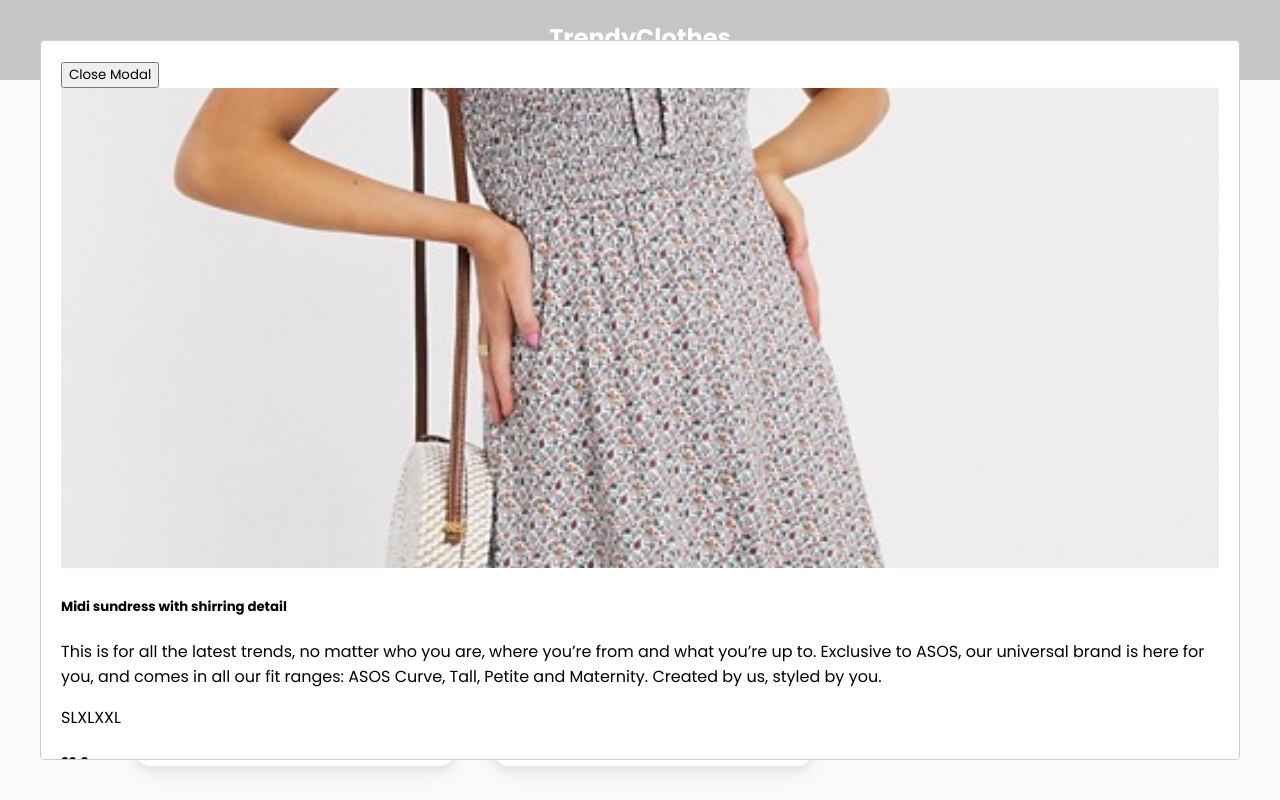
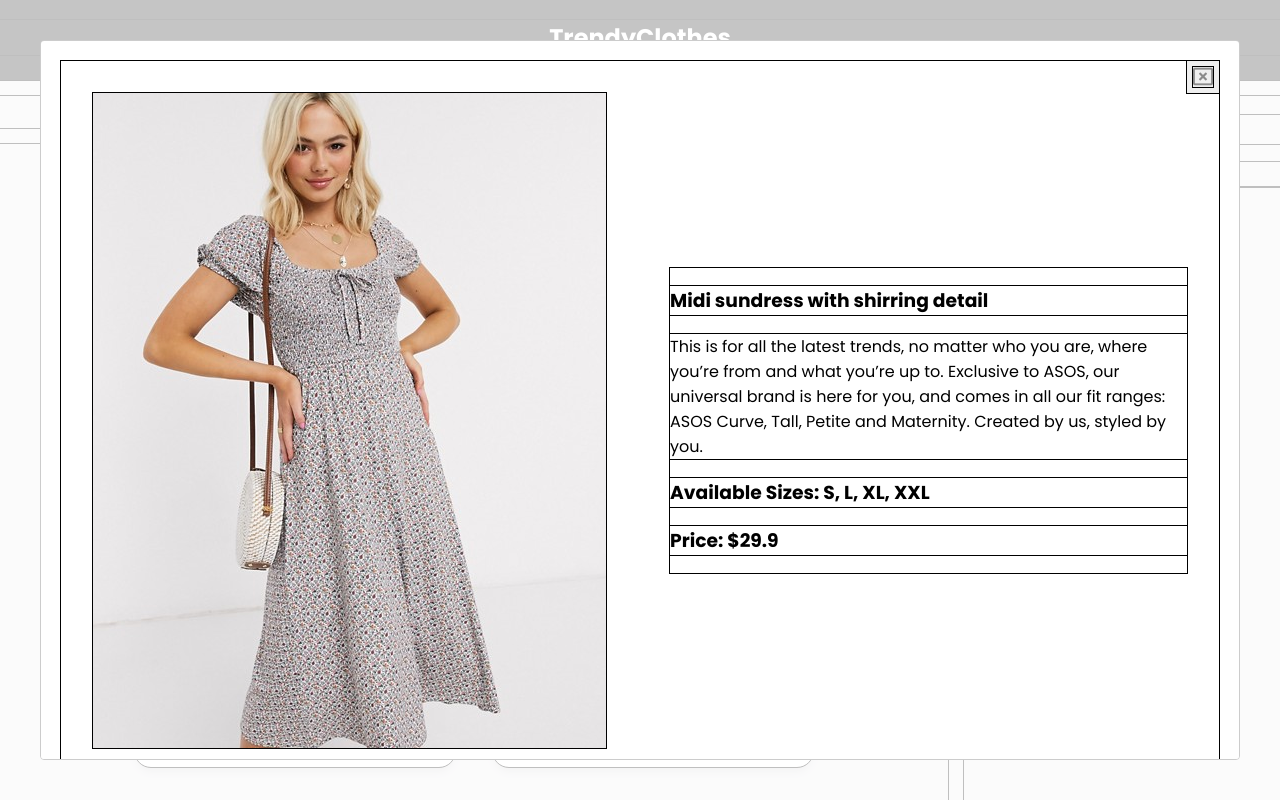
Before and after one commit to Liang-Liu/e-Commerce-App, a React (Create React App) app: page / in a window 1280 px wide. Both pictures are taken after a click on the element "Midi sundress with shirring detail". Shown: the top 800 px of the page. Built offline with nearby package versions, Linux system fonts and the light colour scheme.

Commit message:
Style 01 - styled all elements

```diff
--- a/public/index.html
+++ b/public/index.html
@@ -9,6 +9,11 @@
 			name="description"
 			content="Web site created using create-react-app"
 		/>
+		<link
+			rel="stylesheet"
+			href="https://cdnjs.cloudflare.com/ajax/libs/font-awesome/5.15.4/css/all.min.css"
+		/>
+		<!-- href="https://cdnjs.cloudflare.com/ajax/libs/font-awesome/5.15.3/css/all.css" -->
 
 		<title>React App</title>
 	</head>
--- a/src/App.js
+++ b/src/App.js
@@ -4,14 +4,12 @@ import CartCell from "./components/CartCell";
 import OrderForm from "./components/OrderForm";
 import { useDispatch, useSelector } from "react-redux";
 import { proceedBtnAction } from "./actions/action";
-import { useState, useEffect } from "react";
+import { useState } from "react";
 import Modal from "react-modal";
 // import { fetchAction } from "./actions/action";
 
 function App() {
 	const state = useSelector((state) => state);
-	console.log(state);
-
 	// useEffect(() => {
 	// 	dispatch(fetchAction());
 	// }, []);
@@ -28,10 +26,10 @@ function App() {
 
 	function countTotalPrice(arr) {
 		let totalPrice = 0;
-		arr.forEach((ele, idx) => {
+		arr.forEach((ele) => {
 			totalPrice += ele.item.price * ele.count;
 		});
-		return totalPrice;
+		return totalPrice.toFixed(1);
 	}
 
 	return (
@@ -42,28 +40,32 @@ function App() {
 			<div className="content">
 				<FilterBar />
 				<main>
-					{state.products.map((ele, idx) => {
+					{state.products.map((ele) => {
 						return <ProductCell key={ele.id} cellData={ele} />;
 					})}
 				</main>
 				<div className="sidebar">
-					shopping cart
-					<h3>You have {state.cartItems.length} item in cart</h3>
-					{state.cartItems.map((ele, idx) => {
+					<h3>Your Shopping Cart</h3>
+					<h4 style={{ margin: 0 }}>{state.cartItems.length} items in cart</h4>
+					<div className="cartCellsContainer">
+						{state.cartItems.map((ele) => {
 							return <CartCell key={ele.item.id} cartItemData={ele} />;
 						})}
+					</div>
 					{state.cartItems.length !== 0 && (
 						<>
 							<div className="proceedSection">
 								<h4>Total: $ {countTotalPrice(state.cartItems)}</h4>
+								<div className="buttonInSidebar">
 									<button
-									className="proceed"
+										className="proceed button button--pan"
 										onClick={(e) => {
 											dispatch(proceedBtnAction());
 										}}
 									>
-									Proceed
+										<span>Proceed Order</span>
 									</button>
+								</div>
 							</div>
 							{state.showOrderForm && (
 								<div className="orderForm">
@@ -74,15 +76,23 @@ function App() {
 					)}
 				</div>
 			</div>
-			<Modal isOpen={showOrderConfirmationModal} ariaHideApp={false}>
+			<Modal
+				isOpen={showOrderConfirmationModal}
+				ariaHideApp={false}
+				className="submitModal"
+			>
+				<h1>Thank you! Your order was successfully submitted!</h1>
+				<div id="icon">
+					<i className="far fa-check-circle"></i>
+				</div>
 				<button
-					onClick={(e) => {
+					className="button button--pan"
+					onClick={() => {
 						handleCloseModal();
 					}}
 				>
-					Close Modal
+					<span>Got it!</span>
 				</button>
-				<h1>Your Order Is Submitted Successfully! </h1>
 			</Modal>
 			<footer>
 				<h5>Copyright © 2021</h5>
--- a/src/components/CartCell.js
+++ b/src/components/CartCell.js
@@ -1,12 +1,12 @@
 import React from "react";
-import { useDispatch, useSelector } from "react-redux";
+import { useDispatch } from "react-redux";
 import { removeFromCartAction } from "../actions/action";
 
 function CartCell({ cartItemData }) {
 	const dispatch = useDispatch();
 
 	const { item, count } = cartItemData;
-	const { id, image, title, description, availableSizes, price } = item;
+	const { image, title, price } = item;
 
 	return (
 		<>
@@ -21,12 +21,12 @@ function CartCell({ cartItemData }) {
 					</div>
 
 					<button
-						className="remove"
-						onClick={(e) => {
+						className="remove iconBtn"
+						onClick={() => {
 							dispatch(removeFromCartAction(cartItemData));
 						}}
 					>
-						Remove
+						<i className="fas fa-trash-alt"></i>
 					</button>
 				</div>
 			</div>
--- a/src/components/FilterBar.js
+++ b/src/components/FilterBar.js
@@ -1,16 +1,15 @@
 import React from "react";
-import { useDispatch, useSelector } from "react-redux";
+import { useDispatch } from "react-redux";
 import { filterAction, sortAction } from "../actions/action";
 
 function FilterBar() {
-	const state = useSelector((state) => state);
 	const dispatch = useDispatch();
 
 	return (
 		<div className="filterBar">
-			6 products
+			6 Products In Total
 			<div className="sortBar">
-				<label htmlFor="sortBar">Sort By:</label>
+				<label htmlFor="sortBar">Sort By: </label>
 				<select
 					name="sortBar"
 					id="sortBar"
@@ -24,7 +23,7 @@ function FilterBar() {
 				</select>
 			</div>
 			<div className="filterSizeBar">
-				<label htmlFor="filterSizeBar">Filter By:</label>
+				<label htmlFor="filterSizeBar">Filter By: </label>
 				<select
 					name="filterSizeBar"
 					id="filterSizeBar"
--- a/src/components/ProductCell.js
+++ b/src/components/ProductCell.js
@@ -3,7 +3,7 @@ import { useDispatch } from "react-redux";
 import { addToCartAction } from "../actions/action";
 import Modal from "react-modal";
 
-function ProductCell({ cellData, addToCartFunc }) {
+function ProductCell({ cellData }) {
 	const [showModal, setShowModal] = useState(false);
 	const dispatch = useDispatch();
 
@@ -14,13 +14,13 @@ function ProductCell({ cellData, addToCartFunc }) {
 		setShowModal(false);
 	};
 
-	const { id, image, title, description, availableSizes, price } = cellData;
+	const { image, title, description, availableSizes, price } = cellData;
 
 	return (
 		<div className="productCell-container">
 			<div
 				className="productModal"
-				onClick={(e) => {
+				onClick={() => {
 					handleShowModal();
 				}}
 			>
@@ -29,27 +29,35 @@ function ProductCell({ cellData, addToCartFunc }) {
 			</div>
 			<div className="price">${price}</div>
 			<button
-				className="addToCart"
-				onClick={(e) => {
+				className="addToCart iconBtn"
+				onClick={() => {
 					dispatch(addToCartAction(cellData));
 				}}
 			>
-				Add To Cart
+				<i className="fas fa-cart-plus"></i>
 			</button>
 
 			<Modal isOpen={showModal} ariaHideApp={false}>
+				<section>
 					<button
-					onClick={(e) => {
+						onClick={() => {
 							handleCloseModal();
 						}}
+						className="iconBtn closeBtn"
 					>
-					Close Modal
+						<i className="far fa-window-close"></i>
 					</button>
-				<img className="product" src={image} alt="id" />
-				<h5 className="title">{title}</h5>
+					<div className="productModalContent">
+						<img className="productModal" src={image} alt="id" />
+						<div className="modelText">
+							<h3 className="title">{title}</h3>
 							<p>{description}</p>
-				<p>{availableSizes}</p>
-				<h5 className="price">{price}</h5>
+							{console.log(availableSizes)}
+							<h3>Available Sizes: {availableSizes.join(", ")}</h3>
+							<h3 className="price">Price: ${price}</h3>
+						</div>
+					</div>
+				</section>
 			</Modal>
 		</div>
 	);
--- a/src/index.css
+++ b/src/index.css
@@ -3,7 +3,7 @@
 * {
 	box-sizing: border-box;
 	font-family: "Poppins", sans-serif;
-	/* outline: 1px solid black; */
+	outline: 1px solid black;
 }
 
 html {
@@ -68,6 +68,10 @@ footer {
 }
 div.sidebar {
 	grid-area: sidebar;
+	display: flex;
+	/* align-items: center; */
+	/* justify-content: center; */
+	flex-direction: column;
 }
 
 div.productCell-container {
@@ -83,7 +87,8 @@ div.productCell-container {
 	overflow: hidden;
 	/* background-color: #d6cb64fd; */
 	background-color: #ffffff;
-	box-shadow: rgba(0, 0, 0, 0.19) 0px 10px 20px, rgba(0, 0, 0, 0.23) 0px 6px 6px;
+	box-shadow: rgba(0, 0, 0, 0.1) 0px 5px 10px -2px,
+		rgba(0, 0, 0, 0.04) 0px 10px 10px -5px;
 }
 img.product {
 	object-fit: cover;
@@ -94,6 +99,7 @@ img.product {
 }
 div.productModal {
 	text-align: center;
+	cursor: pointer;
 }
 div.productModal h4 {
 	margin: 0.25rem 0rem;
@@ -106,29 +112,196 @@ div.filterBar {
 	justify-content: space-around;
 	align-items: center;
 }
-
+div.cartCellscontainer {
+	display: flex;
+	justify-content: center;
+	align-items: center;
+}
 div.cartCell-container {
+	margin: 1rem;
 	display: flex;
 	align-items: center;
-	border-radius: 1rem;
+	border-radius: 0.3rem;
 	overflow: hidden;
-	box-shadow: rgba(0, 0, 0, 0.19) 0px 10px 20px, rgba(0, 0, 0, 0.23) 0px 6px 6px;
+	box-shadow: rgba(0, 0, 0, 0.15) 1.95px 1.95px 2.6px;
 }
 
 img.product-cell {
 	object-fit: cover;
 	width: 100%;
-	height: 10rem;
+	height: 8rem;
+	min-width: 6rem;
 }
-
+div.cellImage {
+	margin: 0.5rem;
+}
 div.cartCellText {
 	margin: 1rem;
 }
-div.cellImage {
+
+/* ====================== button ======================== */
+div.buttonInSidebar {
+	text-align: center;
 }
-div.title-cell {
+
+.button {
+	pointer-events: auto;
+	cursor: pointer;
+	background: #e7e7e7;
+	border: none;
+	padding: 1rem 2rem;
+	margin: 0;
+	position: relative;
+	display: inline-block;
+	align-self: center;
+	justify-self: end;
 }
-div.price-cell {
+
+.button::before,
+.button::after {
+	position: absolute;
+	top: 0;
+	left: 0;
+	width: 100%;
+	height: 100%;
 }
-button.remove {
+.button--pan {
+	font-weight: 700;
+	border: 2px solid #000;
+	border-radius: 3rem;
+	overflow: hidden;
+	color: #fff;
 }
+.button--pan span {
+	position: relative;
+	mix-blend-mode: difference;
+}
+
+.button--pan::before {
+	content: "";
+	background: #000;
+	transition: transform 0.3s cubic-bezier(0.7, 0, 0.2, 1);
+}
+
+.button--pan:hover::before {
+	transform: translate3d(0, -101%, 0);
+}
+
+.iconBtn {
+	font-size: 1rem;
+	cursor: pointer;
+	border: none;
+	color: #8b8b8b;
+}
+.iconBtn:hover {
+	color: #000;
+}
+/* ======================app form======================== */
+#orderForm {
+	margin-top: 3rem;
+	padding: 1rem;
+}
+
+.app-form-control {
+	width: 100%;
+	padding: 10px 0;
+	background: none;
+	border: none;
+	border-bottom: 1px solid #666;
+	color: #000;
+	text-transform: uppercase;
+	outline: none;
+	margin-bottom: 1rem;
+}
+
+.app-form-control::placeholder {
+	color: #6e6e6e;
+}
+
+.app-form-control:focus {
+	border-bottom-color: #ddd;
+}
+
+/* ========================Modal======================= */
+section {
+	position: relative;
+}
+div.productModalContent {
+	display: flex;
+	align-items: center;
+	justify-content: center;
+}
+img.productModal {
+	object-fit: cover;
+	width: 100%;
+	max-width: 50rem;
+	margin: 2rem;
+}
+.closeBtn {
+	position: absolute;
+	right: 0;
+	font-size: 1.25rem;
+}
+div.modelText {
+	max-width: 50rem;
+	min-width: 15rem;
+	margin: 2rem;
+}
+
+.submitModal {
+	position: absolute;
+	top: 25%;
+	left: 25%;
+	right: 25%;
+	bottom: 25%;
+	background-color: #e7e7e7;
+	border-radius: 2rem;
+	display: flex;
+	align-items: center;
+	justify-content: center;
+	flex-direction: column;
+	text-align: center;
+}
+
+#icon {
+	font-size: 4rem;
+	margin-bottom: 3rem;
+	color: #4caf50;
+}
+
+@media only screen and (max-width: 600px) {
+	img.productModal {
+		object-fit: cover;
+		width: 100%;
+		max-width: 50rem;
+		margin: 2rem;
+	}
+	div.productModalContent {
+		display: flex;
+		flex-direction: column;
+		height: 95%;
+		align-items: center;
+		justify-content: center;
+	}
+	.submitModal {
+		position: absolute;
+		top: 10%;
+		left: 10%;
+		right: 10%;
+		bottom: 10%;
+		background-color: #e7e7e7;
+		text-align: center;
+	}
+	div.content {
+		/* overflow: hidden; */
+		/* grid-template-areas: "filterBar filterBar" "main main "; */
+		/* grid-template-rows: 2rem 1fr;
+		grid-template-columns: 1fr 1fr; */
+	}
+
+	div.sidebar {
+		/* transform: translateX(101%); */
+		/* transition: transform 0.3s ease-in; */
+		/* display: none; */
+	}
+}
```
Also changed, not shown: src/components/OrderForm.js (+13 -5 lines), src/reducers/reducer.js (+6 -23 lines). Lines whose indentation alone changed are shown as unchanged.
